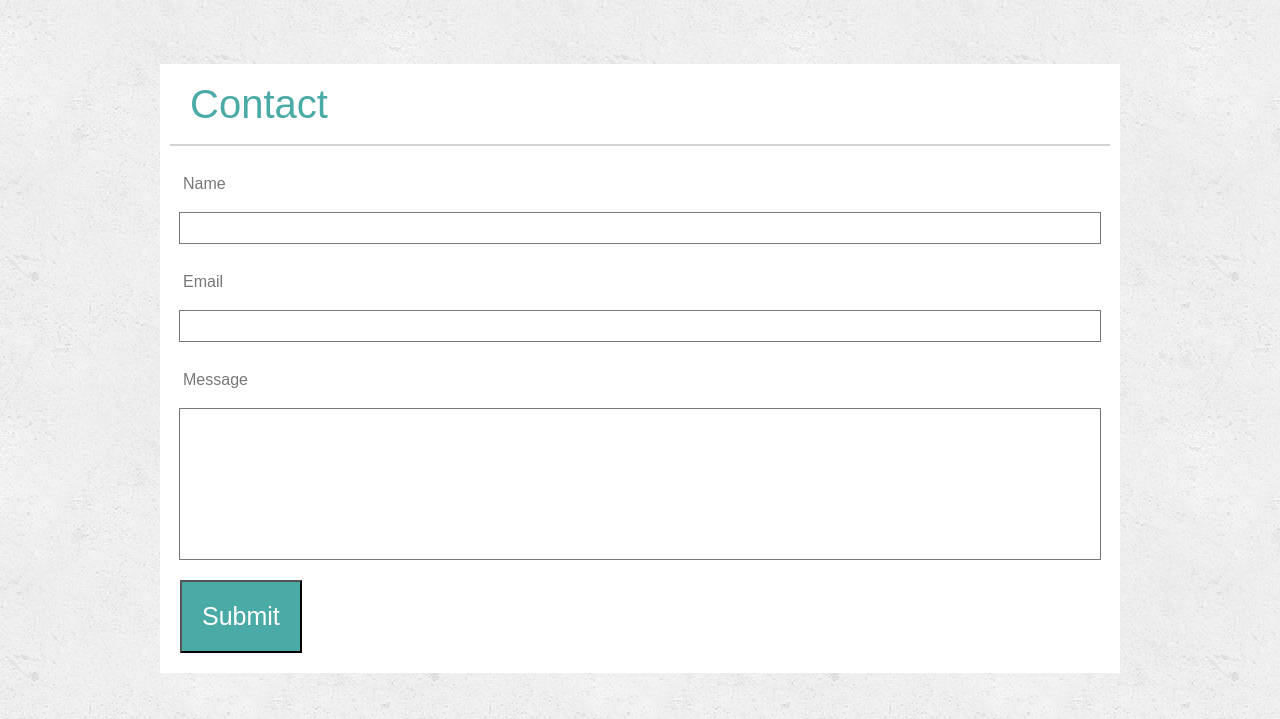
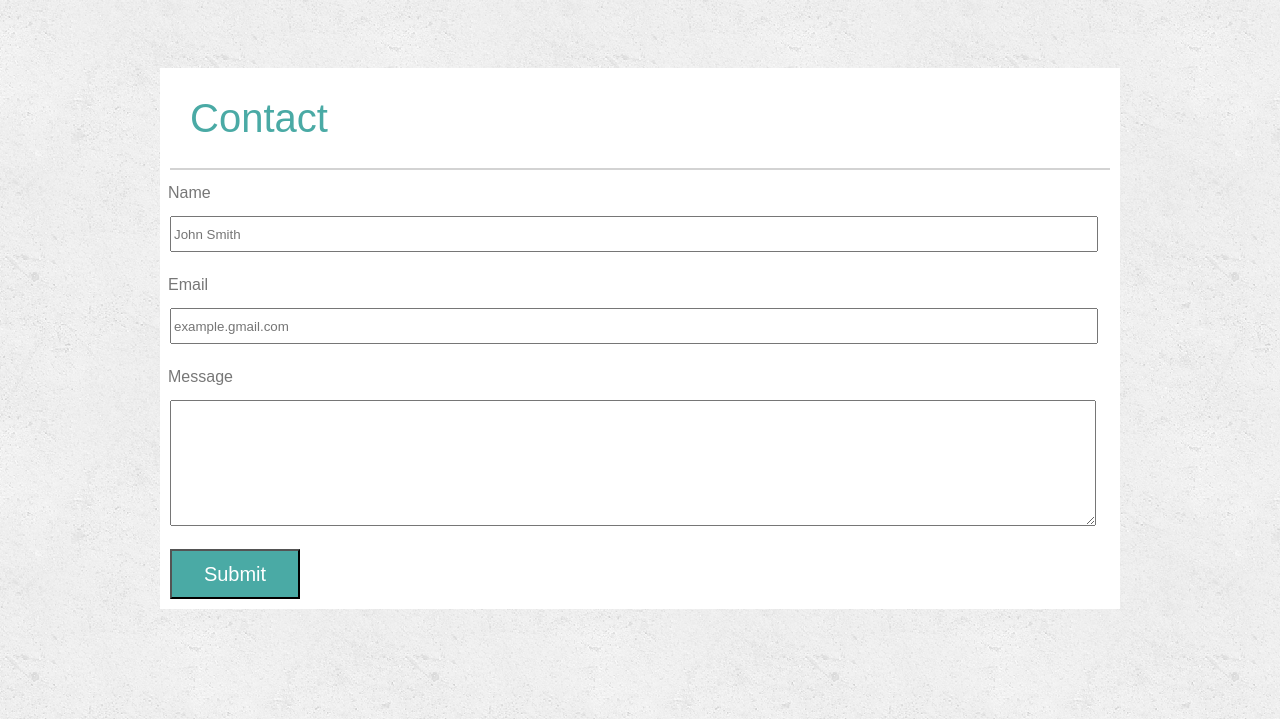
Before and after one commit to dallinmajor/Basic-Portfolio, a plain HTML site: page contact.html in a window 1280 px wide. Shown: the part 81-800 px from the top of the page. Drawn offline with Linux system fonts and the light colour scheme.

Commit message:
Ok i'm finally done

```diff
--- a/assets/css/style.css
+++ b/assets/css/style.css
@@ -1,5 +1,9 @@
+body {
+    overflow: scroll;
+}
+
 nav {
-    height:70px;
+    height:74px;
     background-color: #ffffff;
 
 }
@@ -16,7 +20,7 @@ li:before {
 ul li {
     color: #777777;
     font-family: Arial, Helvetica, sans-serif;
-    padding: 20px 3px;
+    padding: 22px 3px;
     font-size: 20px;
     display: inline;
     float: right;
@@ -35,7 +39,7 @@ a {
 #nametag {
     margin-left: 80px;
     position: relative;
-    top: 10px;
+    top: 14px;
     left: 160px;
     font-size:40px;
     padding: 17px 30px;
@@ -59,24 +63,24 @@ section header {
     font-family: Arial, Helvetica, sans-serif;
     color:#4aaaa5;
     border-bottom: 2px solid lightgray;
-    padding: 20px;
+    padding: 30px 20px;
 }
 
 section p {
     color: #777777;
-    font-size: 20px;
+    font-size: 18px;
     font-family: Arial, Helvetica, sans-serif;
     position: static;
     padding: 15px;
-    margin:auto;
-
+    margin:20px auto;
+    line-height: 2;
 }
 
 section h2 {
     position: relative;
     font-family: Arial, Helvetica, sans-serif;
     color: #777777;
-    padding: 20px;
+    padding: 5px;
     margin: 10px 0px 0px 3px;
 
 }
@@ -87,39 +91,38 @@ section h2 {
     width: 960px;
 }
 
-#box1 {
+form {
+    width: 900px;
+    margin: 20px auto;
+    color: #777777;
+}
+
+input {
     position: relative;
-    margin: 0px auto;
+    margin: 10px;
     width: 920px;
     height: 30px;
-    border: 1px solid #777777;
-}
-
-#box2 {
-    position: relative;
-    margin: 0px auto;
-    width: 920px;
-    height: 30px;
-    border: 1px solid #777777;
-}
-
-#box3 {
-    position: relative;
-    margin: 0px auto;
-    width: 920px;
-    height: 150px;
-    border: 1px solid #777777;
+    color: #777777;
 }
 
 .submit {
     padding: 10px;
 }
 
-button {
-    font-size: 25px;
-    margin: 20px 20px;
-    padding: 20px;
+textarea {
+    width: 920px;
+    margin:10px;
+}
+#submit-btn {
+    font-size: 20px;
+    width: 130px;
+    height: 50px;
     font-family: Arial, Helvetica, sans-serif;
     color: #ffffff;
     background-color: #4aaaa5;
 }
+
+#place-holder {
+    width: 920px;
+    height: 400px;
+}
--- a/contact.html
+++ b/contact.html
@@ -22,27 +22,25 @@
 
     <section class="big-box">
         <header>
-            Contact
+                Contact
         </header>
-        <h2>
-            Name
-        </h2>
-        <div id="box1"></div>
-        <h2>
-            Email
-        </h2>
-        <div id="box2"></div>
-        <h2>
-            Message
-        </h2>
-        <div id="box3"></div>
+            <form>
 
-        <button>Submit</button>
+                <h2>Name</h2>
 
-        </h1>
+                <input type="text" placeholder="John Smith"/>
 
+                <h2>Email</h2>
+
+                <input type="email" placeholder="example.gmail.com"/>
+
+                <h2>Message</h2>
+
+                <textarea rows="8" cols="80"></textarea>
+
+                <input id="submit-btn" type="submit"/>
+
+            </form>
     </section>
-
-
 </body>
 </html>
```
Also changed, not shown: index.html (+1 -1 lines), portfolio.html (+6 -0 lines), 1 other file.
